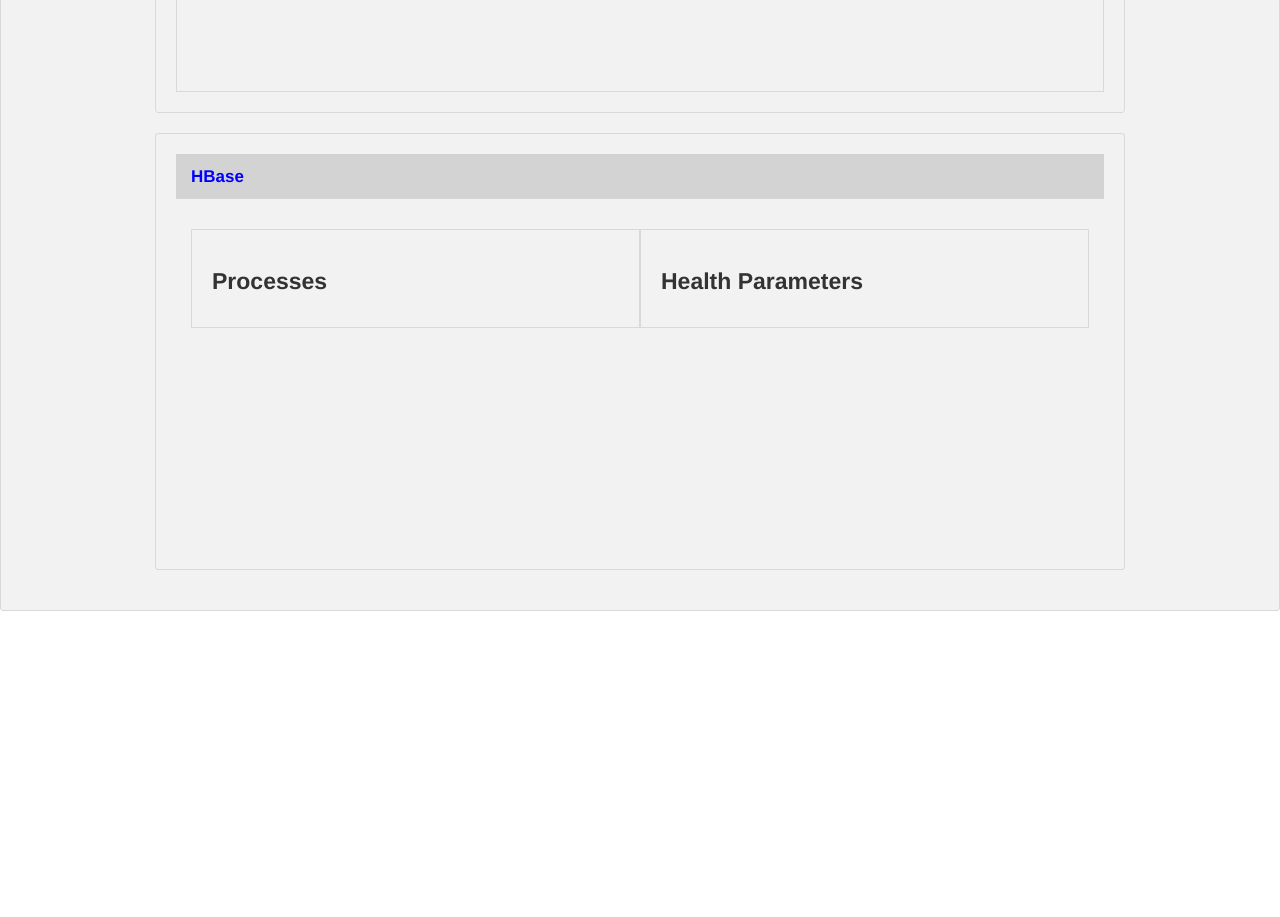
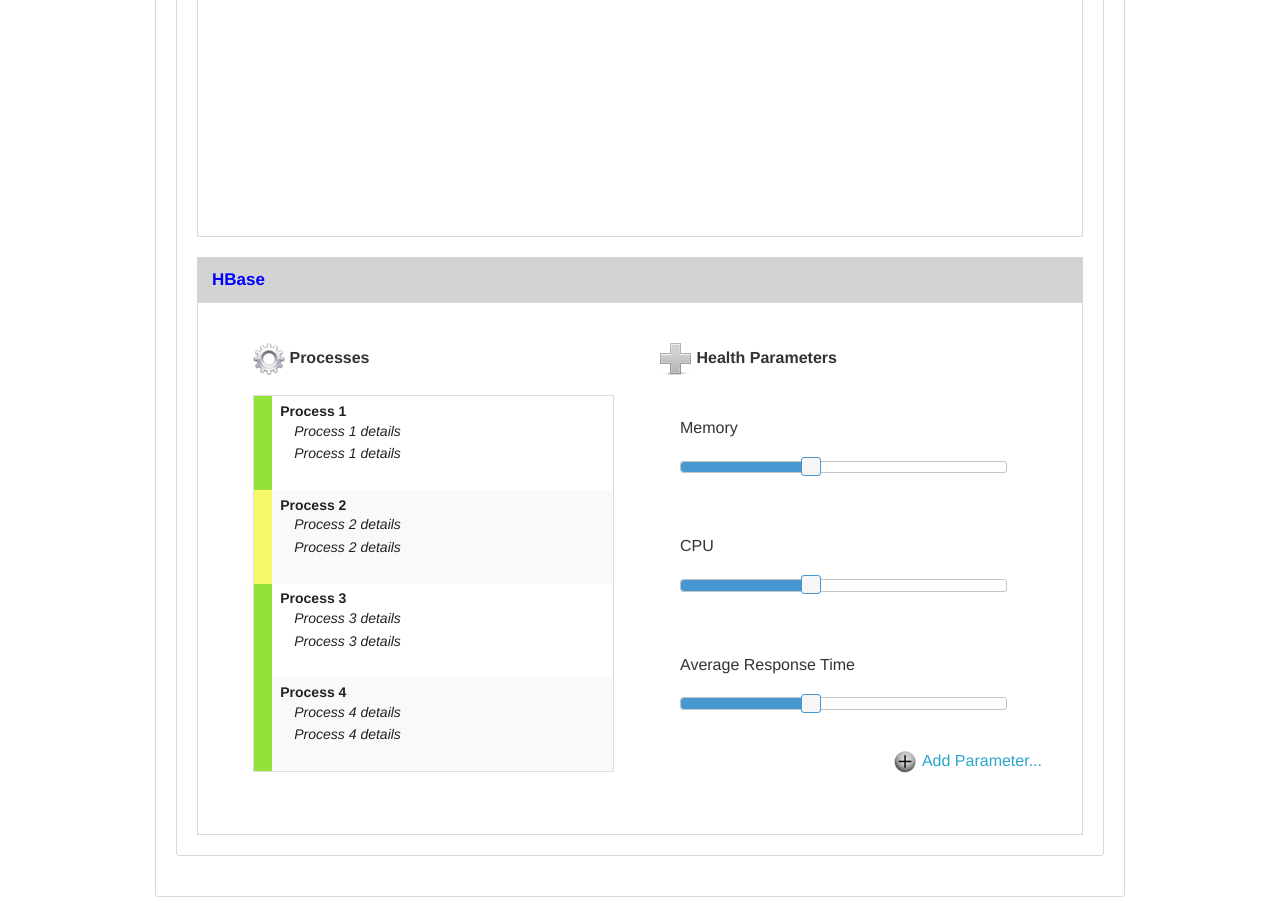
Before and after one commit to tanvipnabar/DBAppsdemo, a plain HTML site: page ServiceAppDemo/index.html in a window 1280 px wide. Shown: the part 420-1337 px from the top of the page. Before the commit the page ends 1051 px from the top, so only its background shows below. Drawn offline with nearby package versions, Linux system fonts and the light colour scheme.

Commit message:
Contains rendering of Emily's Mockup

```diff
--- a/ServiceAppDemo/assets/css/app.css
+++ b/ServiceAppDemo/assets/css/app.css
@@ -1,5 +1,6 @@
 .top-bar {
 	background-color: lightgray;
+	margin-bottom: 0em;
 }
 
 .threshold-slider {
@@ -10,5 +11,33 @@
 	color: blue !important;
 }
 
-#slider .ui-slider-range { background: #4797D0; }
-#slider .ui-slider-handle { border-color: #4797D0; }
+.hbase-panel {
+	border: 0em;
+}
+
+.process-health{
+	width:5%;
+}
+
+.green {
+	background:#94E13B;
+}
+
+.yellow {
+	background:#F6F967;
+}
+
+.process-details li{
+	font-style: italic;
+	list-style-type: none;
+	padding-left: 1em;
+}
+
+.panel {
+	overflow: auto;
+	background-color: white;
+}
+
+
+.threshold-slider .ui-slider-range { background: #4797D0; }
+.threshold-slider .ui-slider-handle { border-color: #4797D0; }
--- a/ServiceAppDemo/assets/scripts/render.js
+++ b/ServiceAppDemo/assets/scripts/render.js
@@ -1,6 +1,6 @@
 $(function() {
-    var width = 960,
-        height = 960;
+    var width = 800,
+        height = 480;
 
     var force = d3.layout.force()
         .gravity(.1)
@@ -8,7 +8,7 @@ $(function() {
         .charge(-1200)
         .size([width, height]);
 
-    var svg = d3.select("body").append("svg:svg")
+    var svg = d3.select("#components-graph").append("svg:svg")
         .attr("width", width)
         .attr("height", height);
 
@@ -45,7 +45,7 @@ $(function() {
             .attr("class", "node")
             .attr("r", 6)
             //.style("fill", function(d) { return color(d.group); })
-            .call(force.drag);
+            //.call(force.drag);
 
         node.append("image")
             .attr("xlink:href", "http://openiconlibrary.sourceforge.net/gallery2/open_icon_library-full/icons/png/32x32/devices/computer-6.png")
--- a/ServiceAppDemo/index.html
+++ b/ServiceAppDemo/index.html
@@ -15,11 +15,13 @@
 
   <script src="assets/plugins/foundation-4/js/vendor/custom.modernizr.js"></script>
 
+
 </head>
-<body>
+<body style="background-color:white">
 
   <!-- body content here -->
-
+<div class="row">
+  <div class="large-12 columns">
   <div class="panel radius">
     <nav class="top-bar">
       <ul class="title-area">
@@ -40,19 +42,12 @@
                 </li>
               </ul>
             </nav>
-            <div class="panel" style="height:20em">
-              Graph goes here
+            <div class="panel" id="components-graph">
             </div>
-          </div>
-      </div>
-    </div>
     <!--<div class="panel">
         <div id="slider" class="threshold-slider"></div>
     </div>-->
 
-    <div class="row">
-      <div class="large-12 columns">
-        <div class="panel radius">
           <nav class="top-bar">
             <ul class="title-area">
               <!-- Title Area -->
@@ -61,29 +56,99 @@
               </li>
             </ul>
           </nav>
-          <section style="height:20em">
+          <div class="panel">
             <div class="large-12 columns">
-              <div class="panel large-6 columns">
+              <div class="panel large-6 columns hbase-panel">
                 <p>
-                  <h4>
+                  <img src="assets/images/process.png">
+                  <strong>
                     Processes
-                  </h4>
+                  </strong>
                 </p>
+                <table class="process-table">
+                  <tr>
+                    <td class="process-health green"></td>
+                    <td>
+                      <strong>Process 1</strong>
+                      <ul class="process-details">
+                        <li>Process 1 details</li>
+                        <li>Process 1 details</li>
+                      </ul>
+                    </td>
+                  </tr>
+                  <tr>
+                    <td class="process-health yellow"></td>
+                    <td>
+                      <strong>Process 2</strong>
+                      <ul class="process-details">
+                        <li>Process 2 details</li>
+                        <li>Process 2 details</li>
+                      </ul>
+                    </td>
+                  </tr>
+                  <tr>
+                    <td class="process-health green"></td>
+                    <td>
+                      <strong>Process 3</strong>
+                      <ul class="process-details">
+                        <li>Process 3 details</li>
+                        <li>Process 3 details</li>
+                      </ul>
+                    </td>
+                  </tr>
+                  <tr>
+                    <td class="process-health green"></td>
+                    <td>
+                      <strong>Process 4</strong>
+                      <ul class="process-details">
+                        <li>Process 4 details</li>
+                        <li>Process 4 details</li>
+                      </ul>
+                    </td>
+                  </tr>
+                </table>
+
+
+
               </div>
-              <div class="panel large-6 columns">
+              <div class="panel large-6 columns hbase-panel">
                 <p>
-                  <h4>
+                  <img src="assets/images/health.png">
+                  <strong>
                     Health Parameters
-                  </h4>
+                  </strong>
                 </p>
+                <p>
+                  <div class="panel hbase-panel">
+                    <p>
+                      Memory
+                      <div class="threshold-slider"></div>
+                    </p>
+                  </div>
+                  <div class="panel hbase-panel">
+                    <p>
+                      CPU
+                      <div class="threshold-slider"></div>
+                    </p>
+                  </div>
+                  <div class="panel hbase-panel">
+                    <p>
+                      Average Response Time
+                      <div class="threshold-slider"></div>
+                    </p>
+                  </div>
+                </p>
+                <footer class="row" style="float:right"><a href="#"><img src="assets/images/add.png">&nbspAdd Parameter...</a></footer>
               </div>
+
             </div>
-          </section>
+          </div>
         </div>
-
       </div>
     </div>
   </div>
+</div>
+</div>
 
   <!--
   <div class="row">
@@ -136,14 +201,20 @@
   <script src="assets/plugins/foundation-4/js/foundation/foundation.tooltips.js"></script>
   <script src="assets/plugins/foundation-4/js/foundation/foundation.topbar.js"></script>
   <script src="assets/plugins/foundation-4/js/foundation/foundation.interchange.js"></script>
+  <script type="text/javascript" src="assets/plugins/d3.js"></script>
+  <script type="text/javascript" src="http://mbostock.github.com/d3/d3.js?1.29.1"></script>
+  <script src='http://cdnjs.cloudflare.com/ajax/libs/jquery/1.7.2/jquery.min.js'></script>
+  <script src='http://cdnjs.cloudflare.com/ajax/libs/underscore.js/1.2.1/underscore-min.js'></script>
   <link rel="stylesheet" href="http://code.jquery.com/ui/1.10.3/themes/smoothness/jquery-ui.css" />
   <script src="http://code.jquery.com/jquery-1.9.1.js"></script>
   <script src="http://code.jquery.com/ui/1.10.3/jquery-ui.js"></script>
   <link rel="stylesheet" href="http://code.jquery.com/ui/1.10.3/themes/smoothness/jquery-ui.css" />
   <link href="assets/css/app.css" rel="stylesheet" type="text/css"/>
+  <script type="text/javascript" src="assets/scripts/render.js"></script>
+  <link href="assets/css/componentgraph.css" rel="stylesheet" type="text/css"/>
   <script>
     $(function() {
-      $("#slider").slider({
+      $(".threshold-slider").slider({
         value:"40",
         range:"min",
         animate:true,
```
Also changed, not shown: ServiceAppDemo/assets/images/add.png (added), ServiceAppDemo/assets/images/health.png (added), ServiceAppDemo/assets/images/process.png (added).
